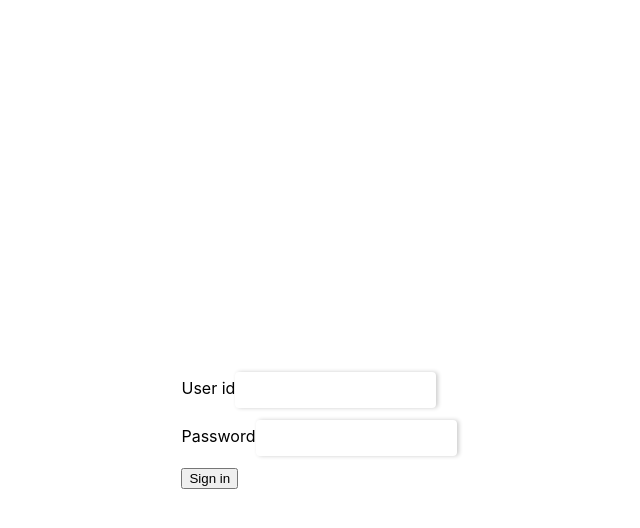
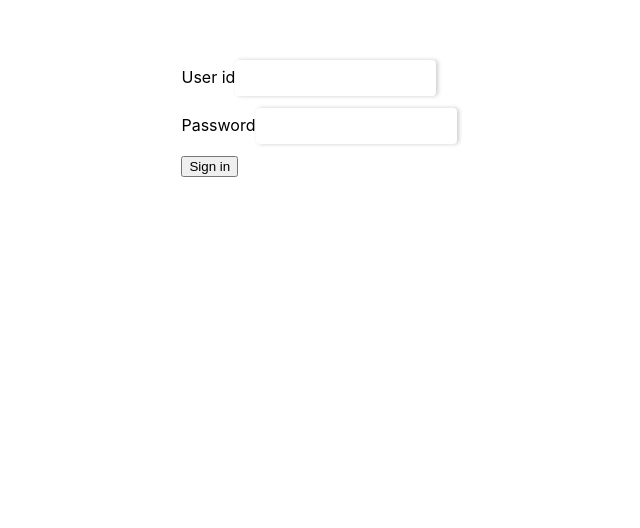
Before and after one commit to manabie-com/mana-do, a React (Create React App) app: page / in a window 1280 px wide. Shown: the top 528 px of the page, without its empty margins (321-961 px from the left). Built offline with nearby package versions, Linux system fonts and the light colour scheme.

Commit message:
SignInPage Styling Updated

```diff
--- a/src/SignInPage.tsx
+++ b/src/SignInPage.tsx
@@ -27,7 +27,7 @@ const SignInPage = () => {
     }
 
     return (
-        <div style={{marginTop: '3rem', textAlign: 'left'}}>
+        <div style={{alignSelf: 'flex-start', marginTop: '3rem', textAlign: 'left'}}>
             <form onSubmit={signIn}>
                 <label htmlFor="user_id">
                     User id
```
